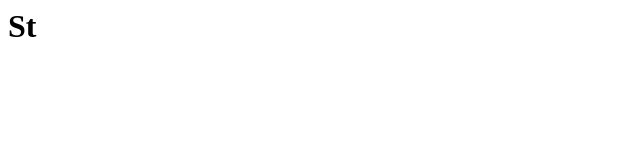
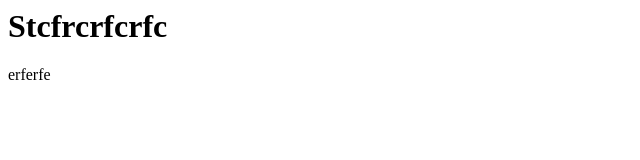
Before and after one commit to NataliiaZharovska/Filters_Files, a plain HTML site: page index.html in a window 1280 px wide. Shown: the whole page, without its empty margins (0-640 px from the left). Drawn offline with Linux system fonts and the light colour scheme.

Commit message:
add new text

```diff
--- a/index.html
+++ b/index.html
@@ -1 +1,2 @@
-<h1>St</h1>
+<h1>Stcfrcrfcrfc</h1>
+<div>erferfe</div>
```
Also changed, not shown: 1 other file.
